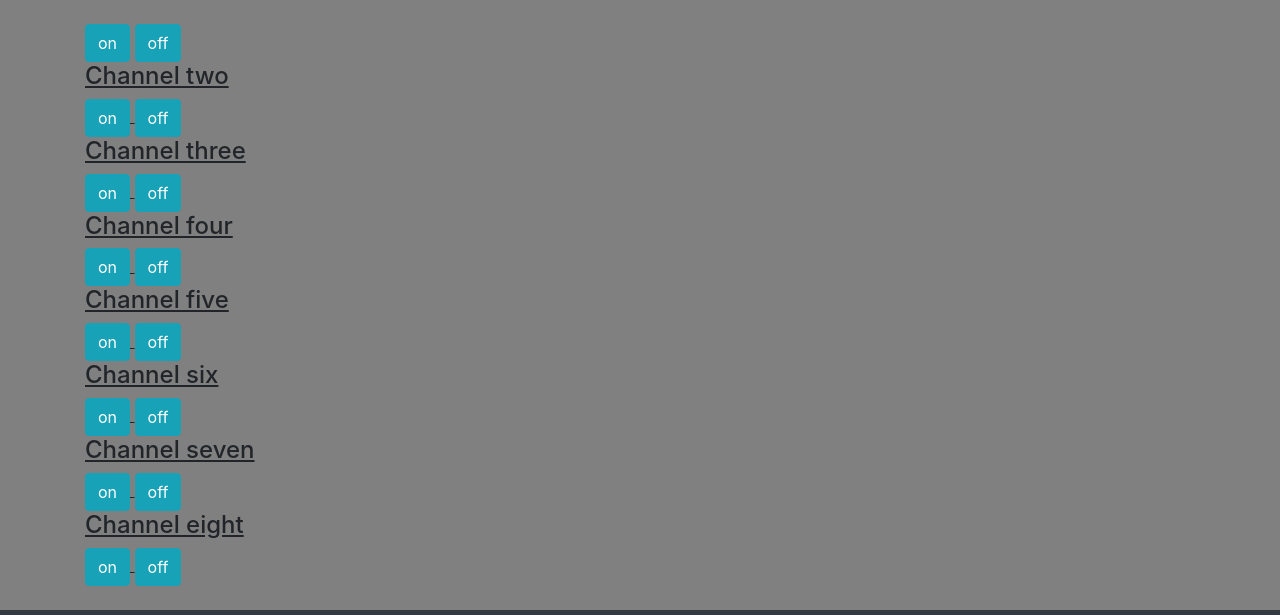
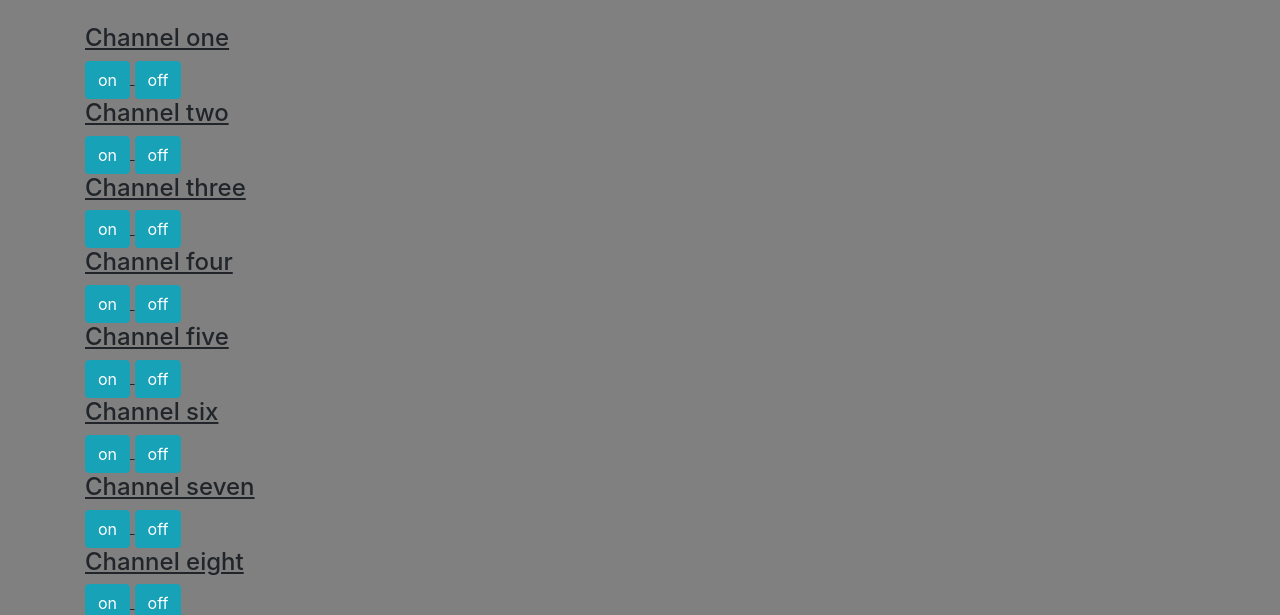
Before and after one commit to Vincent-Hattinga-Verschure/Flask-web-server, a plain HTML site: page templates/index.html in a window 1280 px wide. Shown: the part 56-671 px from the top of the page. Drawn offline with nearby package versions, Linux system fonts and the light colour scheme.

Commit message:
GPIO Sample pi3 & piWZero

```diff
--- a/templates/index.html
+++ b/templates/index.html
@@ -31,9 +31,8 @@
 
 <div class="container">
 
-	<!-- <h1>Channels Relay</h1><a href="" class="btn btn-info" class="logoutbtn"role="button">Logout</a>
 	<u>
-	<h4>Channel one</h4> -->
+	<h4>Channel one</h4>
 	<a href="/1on" class="btn btn-info" role="button">on</a>
 	<a href="/1off" class="btn btn-info" role="button">off</a>
 	</u>
```
Also changed, not shown: 1 other file.
